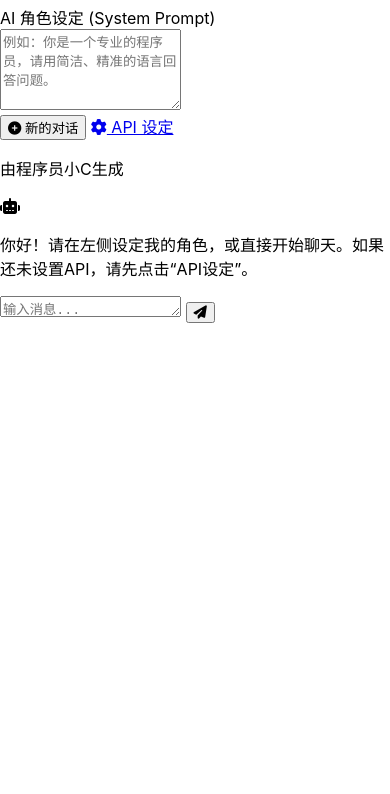
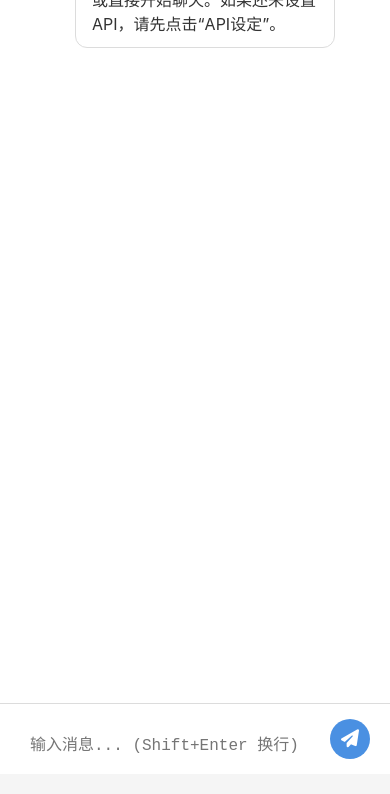
Before and after one commit to jiushujing/lhmcsnew.github.io, a plain HTML site: page app.html in a window 390 px wide. Shown: the part 70-864 px from the top of the page. Drawn offline with Linux system fonts and the light colour scheme.

Commit message:
Update style.css

```diff
--- a/style.css
+++ b/style.css
@@ -1,179 +1,265 @@
-/* --- Global & Main App Styles --- */
 :root {
-    --mobile-bg: #f0f2f5;
-    --content-bg: #ffffff;
-    --nav-height: 60px;
-    --primary-color: #007bff;
-    --text-dark: #333;
-    --text-light: #f8f9fa;
-    --border-light: #e9ecef;
+    --primary-bg: #f5f5f5;
+    --sidebar-bg: #e0e0e0;
+    --chat-area-bg: #ffffff;
+    --user-msg-bg: #4a90e2;
+    --assistant-msg-bg: #ffffff;
+    --text-color-light: #ffffff;
+    --text-color-dark: #333333;
+    --border-color: #dcdcdc;
+    --icon-color: #555;
+    --button-bg: #4a90e2;
+    --button-hover-bg: #357abd;
 }
 
-html, body {
-    height: 100%;
-    width: 100%;
+body, html {
     margin: 0;
     padding: 0;
+    height: 100vh;
+    width: 100vw;
     font-family: -apple-system, BlinkMacSystemFont, 'Segoe UI', Roboto, Helvetica, Arial, sans-serif;
-}
-
-.mobile-container {
-    width: 100%;
-    height: 100%;
-    max-width: 420px;
-    max-height: 850px;
-    background-color: var(--mobile-bg);
-    border-radius: 20px;
-    box-shadow: 0 10px 40px rgba(0,0,0,0.2);
-    display: flex;
-    flex-direction: column;
-    overflow: hidden;
-    border: 8px solid #111;
-    margin: auto; /* Center container if viewport is larger */
-}
-
-.main-content {
-    flex-grow: 1;
-    position: relative;
+    background-color: var(--primary-bg);
     overflow: hidden;
 }
 
-.view {
-    position: absolute;
-    top: 0;
-    left: 0;
+.chat-container {
+    display: flex;
+    height: 100%;
     width: 100%;
-    height: 100%;
+}
+
+/* --- Sidebar --- */
+.sidebar {
+    width: 280px;
+    background-color: var(--sidebar-bg);
+    border-right: 1px solid var(--border-color);
     display: flex;
     flex-direction: column;
-    opacity: 0;
-    visibility: hidden;
-    transition: opacity 0.2s ease-in-out;
-    background-color: var(--mobile-bg);
-    overflow-y: auto; /* Allow scrolling within view */
+    padding: 20px;
+    box-sizing: border-box;
+    transition: width 0.3s;
 }
 
-.view.active {
-    opacity: 1;
-    visibility: visible;
-    z-index: 1;
+.sidebar-header h2 {
+    margin: 0 0 20px 0;
+    font-size: 20px;
+    text-align: center;
+    color: var(--text-color-dark);
 }
 
-/* Chat UI Styles */
-.chat-header {
+.sidebar-content {
+    flex-grow: 1;
+}
+
+.control-group {
+    margin-bottom: 20px;
+}
+
+.control-group label {
+    display: block;
+    font-weight: 600;
+    margin-bottom: 8px;
+    font-size: 14px;
+}
+
+#system-prompt-input {
+    width: 100%;
+    box-sizing: border-box;
+    border: 1px solid var(--border-color);
+    border-radius: 8px;
+    padding: 10px;
+    font-size: 14px;
+    resize: vertical;
+}
+
+.sidebar-btn {
     display: flex;
-    justify-content: space-between;
     align-items: center;
-    padding: 10px 15px;
-    background-color: var(--content-bg);
-    border-bottom: 1px solid var(--border-light);
+    gap: 10px;
+    width: 100%;
+    padding: 12px;
+    margin-bottom: 10px;
+    border: 1px solid #c0c0c0;
+    border-radius: 8px;
+    background-color: #f0f0f0;
+    color: var(--text-color-dark);
+    font-size: 15px;
+    cursor: pointer;
+    text-align: left;
+    text-decoration: none;
+    box-sizing: border-box;
+    transition: background-color 0.2s;
+}
+
+.sidebar-btn:hover {
+    background-color: #d8d8d8;
+}
+
+.sidebar-btn i {
+    color: var(--icon-color);
+}
+
+.sidebar-footer {
+    text-align: center;
+    font-size: 12px;
+    color: #888;
+    margin-top: auto;
+}
+
+
+/* --- Chat Area --- */
+.chat-area {
+    flex-grow: 1;
+    display: flex;
+    flex-direction: column;
+    background-color: var(--chat-area-bg);
+}
+
+.message-list {
+    flex-grow: 1;
+    overflow-y: auto;
+    padding: 20px;
+}
+
+.message {
+    display: flex;
+    margin-bottom: 20px;
+    max-width: 80%;
+}
+
+.message .avatar {
+    width: 40px;
+    height: 40px;
+    border-radius: 50%;
+    background-color: #ccc;
+    display: flex;
+    justify-content: center;
+    align-items: center;
+    font-size: 20px;
     flex-shrink: 0;
 }
 
-.chat-header h3 { margin: 0; font-size: 18px; }
-
-.system-prompt-toggle {
-    background: none; border: 1px solid var(--primary-color);
-    color: var(--primary-color); padding: 5px 10px;
-    border-radius: 5px; cursor: pointer; font-size: 12px;
+.message.user .avatar {
+    background-color: var(--user-msg-bg);
+    color: var(--text-color-light);
 }
 
-.system-prompt-container {
-    padding: 5px 15px 10px; background-color: var(--content-bg);
-    border-bottom: 1px solid var(--border-light); flex-shrink: 0;
-}
-.system-prompt-container.hidden { display: none; }
-
-.system-prompt-container textarea {
-    width: 100%; box-sizing: border-box; border: 1px solid var(--border-light);
-    border-radius: 5px; padding: 8px; font-size: 14px; resize: vertical;
+.message.assistant .avatar {
+    background-color: #f0f0f0;
+    color: var(--icon-color);
 }
 
-.chat-history {
-    flex-grow: 1; padding: 15px; overflow-y: auto;
-    display: flex; flex-direction: column; gap: 12px;
+.message .content {
+    padding: 12px 16px;
+    border-radius: 12px;
+    position: relative;
+    word-wrap: break-word;
+    word-break: break-word;
 }
 
-.chat-message { max-width: 80%; padding: 10px 15px; border-radius: 18px; line-height: 1.5; }
-.chat-message p { margin: 0; white-space: pre-wrap; word-wrap: break-word; }
-.user-message { background-color: var(--primary-color); color: var(--text-light); align-self: flex-end; border-bottom-right-radius: 4px; }
-.ai-message { background-color: var(--content-bg); color: var(--text-dark); align-self: flex-start; border: 1px solid var(--border-light); border-bottom-left-radius: 4px; }
-.typing-indicator { align-self: flex-start; color: #888; font-style: italic; }
-.error-message { background-color: #ffebee; color: #c62828; border: 1px solid #ef9a9a; align-self: stretch; max-width: 100%; border-radius: 8px; }
-
-.chat-form {
-    display: flex; padding: 10px; background-color: var(--content-bg);
-    border-top: 1px solid var(--border-light); gap: 10px; align-items: flex-start; flex-shrink: 0;
-}
-.chat-form textarea {
-    flex-grow: 1; border: 1px solid #ccc; border-radius: 20px;
-    padding: 10px 15px; font-size: 16px; resize: none; max-height: 100px; overflow-y: auto;
-}
-.chat-form button {
-    background-color: var(--primary-color); color: white; border: none;
-    border-radius: 50%; width: 44px; height: 44px; font-size: 14px;
-    cursor: pointer; flex-shrink: 0;
+.message .content p {
+    margin: 0;
+    white-space: pre-wrap;
 }
 
-/* Navigation Bar Styles */
-.navigation-bar { height: var(--nav-height); display: flex; background-color: var(--content-bg); border-top: 1px solid var(--border-light); flex-shrink: 0; }
-.nav-button { flex-grow: 1; background: none; border: none; cursor: pointer; display: flex; justify-content: center; align-items: center; color: #8e8e93; font-size: 16px; }
-.nav-button.active { color: var(--primary-color); font-weight: bold; }
+/* Assistant message */
+.message.assistant {
+    align-self: flex-start;
+}
+.message.assistant .content {
+    background-color: var(--assistant-msg-bg);
+    color: var(--text-color-dark);
+    margin-left: 15px;
+    border: 1px solid var(--border-color);
+}
+
+/* User message */
+.message.user {
+    align-self: flex-end;
+    flex-direction: row-reverse;
+    margin-left: auto; /* Pushes to the right */
+}
+.message.user .content {
+    background-color: var(--user-msg-bg);
+    color: var(--text-color-light);
+    margin-right: 15px;
+}
+
+/* Typing indicator */
+.typing-indicator span {
+    display: inline-block;
+    width: 8px;
+    height: 8px;
+    border-radius: 50%;
+    background-color: #999;
+    animation: bounce 1.4s infinite ease-in-out both;
+}
+.typing-indicator span:nth-child(1) { animation-delay: -0.32s; }
+.typing-indicator span:nth-child(2) { animation-delay: -0.16s; }
+@keyframes bounce {
+    0%, 80%, 100% { transform: scale(0); }
+    40% { transform: scale(1.0); }
+}
 
 
-/* --- API Settings Styles (from api_style.css) --- */
-.settings-view .container {
-    width: 100%;
-    max-width: 480px;
-    background-color: var(--content-bg); /* Use main content bg */
-    padding: 20px 30px 30px;
-    border-radius: 0; /* No radius inside the view */
-    box-shadow: none; /* No shadow inside the view */
-    box-sizing: border-box;
+/* --- Chat Input Area --- */
+.chat-input-area {
+    display: flex;
+    align-items: flex-end;
+    padding: 15px 20px;
+    border-top: 1px solid var(--border-color);
+    background-color: #fff;
 }
 
-.page-header {
-    text-align: center; margin-bottom: 25px;
-    border-bottom: 1px solid var(--border-light); padding-bottom: 15px;
-}
-.page-header h2 { margin: 0; font-size: 22px; }
-
-.form-group { margin-bottom: 15px; }
-.form-group label { display: block; margin-bottom: 8px; font-weight: 600; font-size: 14px; }
-.form-group input, .form-group select {
-    width: 100%; padding: 12px; border: 1px solid #e0e0e0;
-    border-radius: 8px; box-sizing: border-box; font-size: 16px;
-    background-color: #f8f9fa;
-}
-.form-group input:focus, .form-group select:focus {
-    outline: none; border-color: var(--primary-color);
-    box-shadow: 0 0 0 2px rgba(0, 123, 255, 0.25);
+#chat-input {
+    flex-grow: 1;
+    border: none;
+    outline: none;
+    padding: 10px;
+    font-size: 16px;
+    resize: none;
+    max-height: 150px;
+    overflow-y: auto;
 }
 
-.api-presets { display: flex; gap: 10px; margin-bottom: 20px; }
-.preset-button {
-    flex-grow: 1; padding: 10px 12px; font-size: 14px;
-    border: 1px solid #e0e0e0; background-color: #fff;
-    color: #333; border-radius: 8px; cursor: pointer;
-    transition: background-color 0.2s, color 0.2s, border-color 0.2s;
+#send-btn {
+    width: 40px;
+    height: 40px;
+    border: none;
+    border-radius: 50%;
+    background-color: var(--button-bg);
+    color: white;
+    font-size: 18px;
+    cursor: pointer;
+    margin-left: 15px;
+    transition: background-color 0.2s;
+    flex-shrink: 0;
 }
-.preset-button.active { background-color: var(--primary-color); color: white; border-color: var(--primary-color); font-weight: 500; }
 
-.action-button {
-    width: 100%; padding: 12px; border-radius: 8px; font-size: 16px;
-    font-weight: 500; cursor: pointer; border: none; transition: opacity 0.2s;
+#send-btn:hover {
+    background-color: var(--button-hover-bg);
 }
-.action-button:hover { opacity: 0.9; }
+#send-btn:disabled {
+    background-color: #a0a0a0;
+    cursor: not-allowed;
+}
 
-.btn-primary { background-color: var(--primary-color); color: white; }
-.btn-secondary { background-color: #6c757d; color: white; margin-bottom: 15px; }
-.btn-group { margin-top: 25px; }
-
-#fetch-models-button {
-    background-color: #fff; color: var(--primary-color);
-    border: 1px solid var(--primary-color); margin-bottom: 10px;
+/* --- Responsive --- */
+@media (max-width: 768px) {
+    .sidebar {
+        position: absolute;
+        left: -100%;
+        width: 80%;
+        height: 100%;
+        z-index: 1000;
+        transition: left 0.3s ease-in-out;
+        background-color: var(--sidebar-bg); /* Ensure it has a background */
+    }
+    /* A class to toggle sidebar visibility */
+    .sidebar.open {
+        left: 0;
+    }
+    .message {
+        max-width: 90%;
+    }
 }
-#fetch-models-button:disabled {
-    background-color: #e9ecef; color: #6c757d;
-    border-color: #ced4da; cursor: not-allowed;
-}
```
